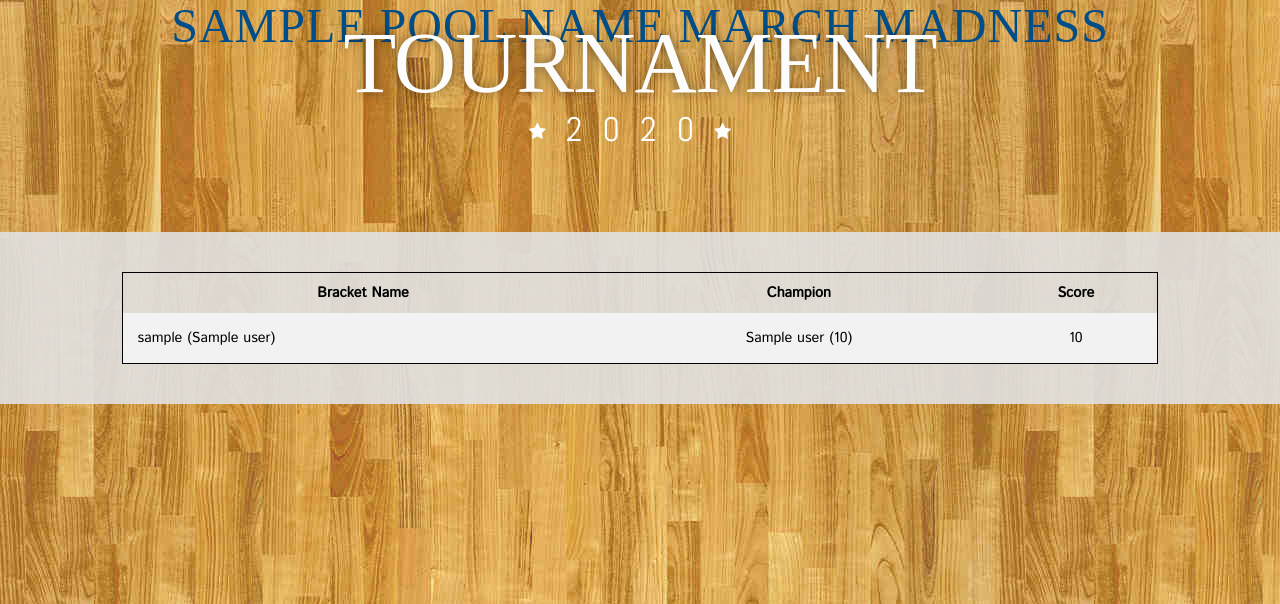
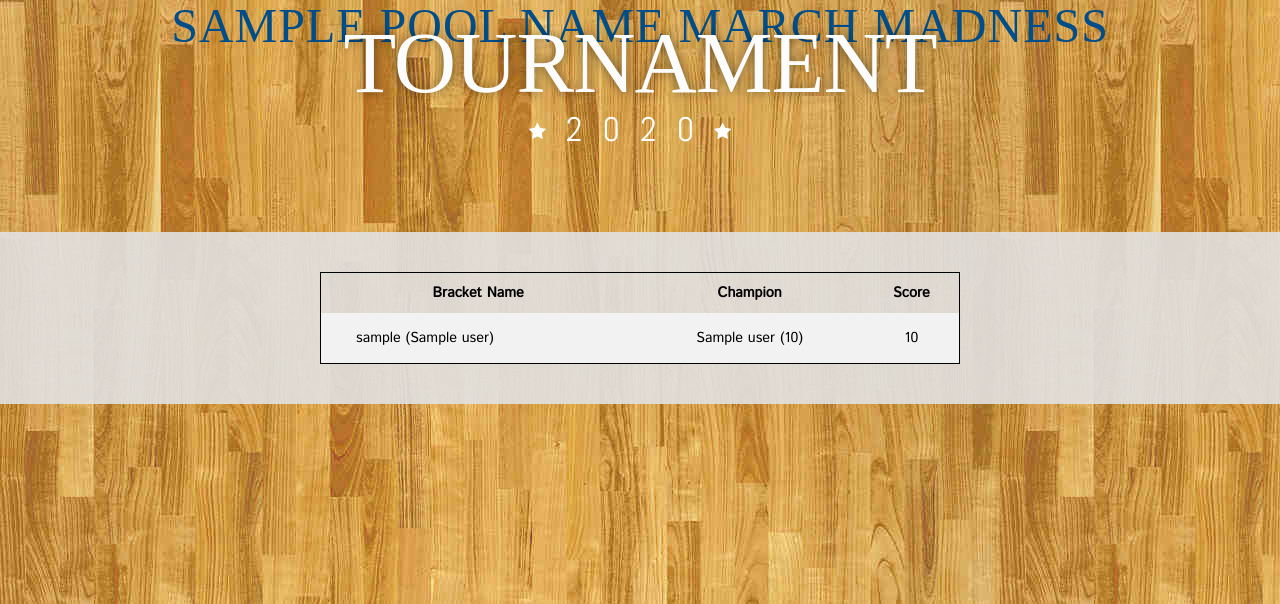
Before and after one commit to jimmygoogle/ncaa-python, a Flask app: template project/standings/templates/standings.html in a window 1280 px wide. Shown: the part 104-708 px from the top of the page. Run offline with Flask 2, Linux system fonts and the light colour scheme; the template is opened without the code that fills it: most values are stand-ins (such as "Sample title", 1, 10 or a date in 2020); some libraries are stand-ins or nearby versions; some web fonts are replaced.

Commit message:
Fixed standings layout

```diff
--- a/project/standings/templates/standings.html
+++ b/project/standings/templates/standings.html
@@ -14,7 +14,7 @@
       <th>Champion</th>
       <th>Score</th>
       {% if games_left %}
-        <th><span class="resize_mobile">Best </span>Possible <span class="resize_mobile">Score</span></th>
+        <th>Possible</th>
       {% endif %}
     </tr>
     {% for user in data %}
--- a/project/static/stylesheets/standings.css
+++ b/project/static/stylesheets/standings.css
@@ -1,6 +1,6 @@
 .standings {
   overflow-x: auto;
-  width: 90%;
+  width: 50%;
   font-size: 1.2em;
   margin: 0 auto;
 }
@@ -9,7 +9,7 @@
     margin: auto;
     border-collapse: collapse;
     border-spacing: 0;
-    width: 90%;
+    width: 100%;
     border: 1px solid #000;
 }
 
@@ -29,6 +29,10 @@
     border: none;
     text-align: left;
     padding: 15px;
+}
+
+.standings .standings_name {
+  padding-left: 35px;
 }
 
 .standings .standings_score {
```
